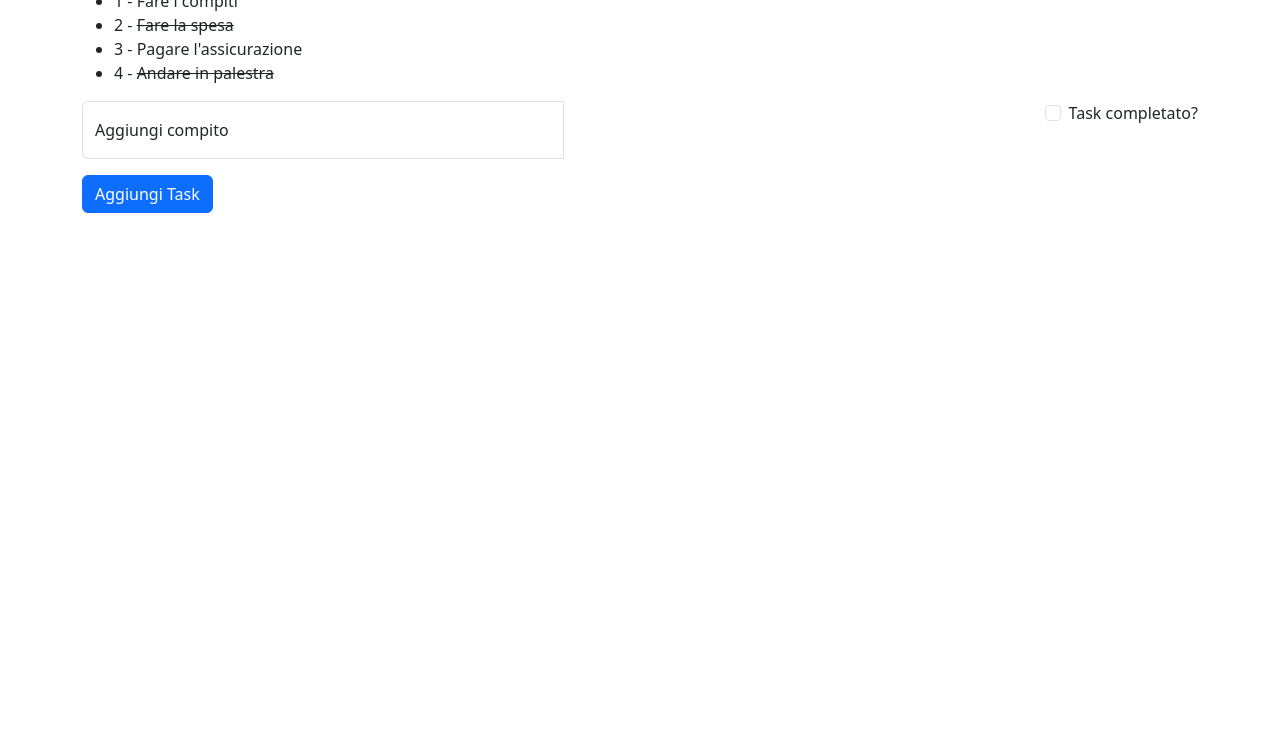
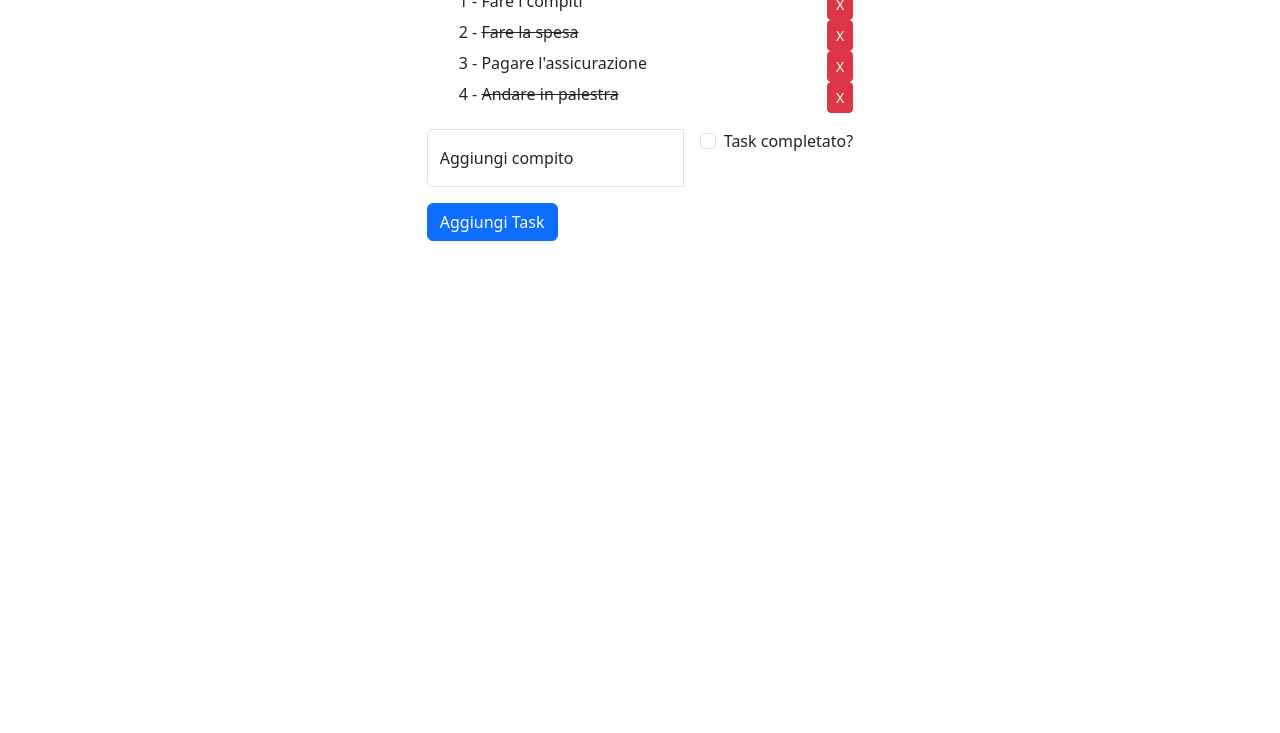
Before and after one commit to Giovanni-Damico98/vue-todolist, a plain HTML site: page index.html in a window 1280 px wide. Shown: the part 67-800 px from the top of the page. Drawn offline with nearby package versions, Linux system fonts and the light colour scheme.

Commit message:
html + js +css progress, exercise completed

```diff
--- a/css/style.css
+++ b/css/style.css
@@ -0,0 +1,3 @@
+span {
+  cursor: pointer;
+}
--- a/index.html
+++ b/index.html
@@ -42,37 +42,54 @@
         <script src="https://unpkg.com/vue@3/dist/vue.global.js"></script>
       </head>
       <body>
-        <div id="app">
-          <main class="container">
+        <div id="app" class="w-100">
+          <main
+            class="container w-75 d-flex justify-content-center align-items-center"
+          >
             <div class="row">
               <div class="col-12">
                 <h1 class="fw-bold">Cose da fare:</h1>
                 <!-- Lista dei Todo -->
                 <ul>
-                  <li v-for="(todoItem, index) in todoList" :key="index">
-                    {{ index + 1 }} -
-                    <span
-                      :class="{ 'text-decoration-line-through': todoItem.done }"
+                  <li
+                    v-for="(todoItem, index) in todoList"
+                    :key="index"
+                    class="d-flex justify-content-between"
+                  >
+                    <div>
+                      {{ index + 1 }} -
+                      <span
+                        :class="{ 'text-decoration-line-through': todoItem.done }"
+                        @click="toggleDone(index)"
+                      >
+                        {{ todoItem.text }}
+                      </span>
+                    </div>
+                    <!-- Bottone per rimuovere il task -->
+                    <button
+                      class="btn btn-danger btn-sm"
+                      @click="removeTask(index)"
                     >
-                      {{ todoItem.text }}
-                    </span>
+                      X
+                    </button>
                   </li>
                 </ul>
 
                 <!-- Input per aggiungere nuovo task -->
-                <div class="input-group">
-                  <div class="form-floating mb-3">
+                <div class="input-group mt-3">
+                  <div class="form-floating mb-3 w-50">
                     <input
                       type="text"
-                      class="form-control w-50"
+                      class="form-control"
                       id="newTaskText"
                       v-model="newTaskText"
                       placeholder="Aggiungi un nuovo task"
+                      @keyup.enter="addTask"
                     />
                     <label for="newTaskText">Aggiungi compito</label>
                   </div>
                   <!-- Checkbox per lo stato completato o no -->
-                  <div class="form-check mb-3">
+                  <div class="form-check mb-3 ms-3">
                     <input
                       class="form-check-input"
                       type="checkbox"
--- a/js/script.js
+++ b/js/script.js
@@ -1,24 +1,8 @@
-// Rifare l'esercizio della to do list. Questa volta però ogni todo sarà un oggetto, formato da due proprietà:
-// text, una stringa che indica il testo del todo
-// done, un booleano (true/false) che indica se il todo è stato fatto oppure no
-// MILESTONE 1
-// Stampare all'interno di una lista HTML un item per ogni todo.
-// Se la proprietà done è uguale a true, visualizzare il testo del todo sbarrato.
-// MILESTONE 2
-// Visualizzare a fianco ad ogni item ha una "x": cliccando su di essa, il todo viene rimosso dalla lista.
-// MILESTONE 3
-// Predisporre un campo di input testuale e un pulsante "aggiungi": cliccando sul pulsante, il testo digitato
-// viene letto e utilizzato per creare un nuovo todo, che quindi viene aggiunto alla lista dei todo esistenti.
-// Bonus:
-// 1- oltre al click sul pulsante, intercettare anche il tasto ENTER per aggiungere il todo alla lista
-// 2- cliccando sul testo dell'item, invertire il valore della proprietà done del todo corrispondente
-// (se done era uguale a false, impostare true e viceversa)
-
-// Importa Vue e crea una nuova applicazione Vue
 const { createApp } = Vue;
 createApp({
   data() {
     return {
+      // Lista di todo iniziale
       todoList: [
         {
           text: "Fare i compiti",
@@ -37,11 +21,31 @@ createApp({
           done: true,
         },
       ],
+      // Valori per il nuovo task
+      newTaskText: "", // Testo del nuovo task
+      newTaskDone: false, // Stato del nuovo task (true o false)
     };
   },
-  methods: {},
-  // Metodo che viene eseguito ogni volta che il componente è aggiornato
-  updated() {},
-  // Metodo che viene eseguito una volta quando il componente è montato
-  mounted() {},
-}).mount("#app"); // Monta l'app Vue sull'elemento con id "carousel"
+  methods: {
+    // Funzione per aggiungere un nuovo task
+    addTask() {
+      if (this.newTaskText.trim() !== "") {
+        // Aggiungi il nuovo task alla lista
+        this.todoList.push({
+          text: this.newTaskText,
+          done: this.newTaskDone,
+        });
+        // Resetta gli input dopo aver aggiunto
+        this.newTaskText = "";
+        this.newTaskDone = false;
+      }
+    },
+    // Funzione per rimuovere il task
+    removeTask(index) {
+      this.todoList.splice(index, 1);
+    },
+    toggleDone(index) {
+      this.todoList[index].done = !this.todoList[index].done;
+    },
+  },
+}).mount("#app");
```
